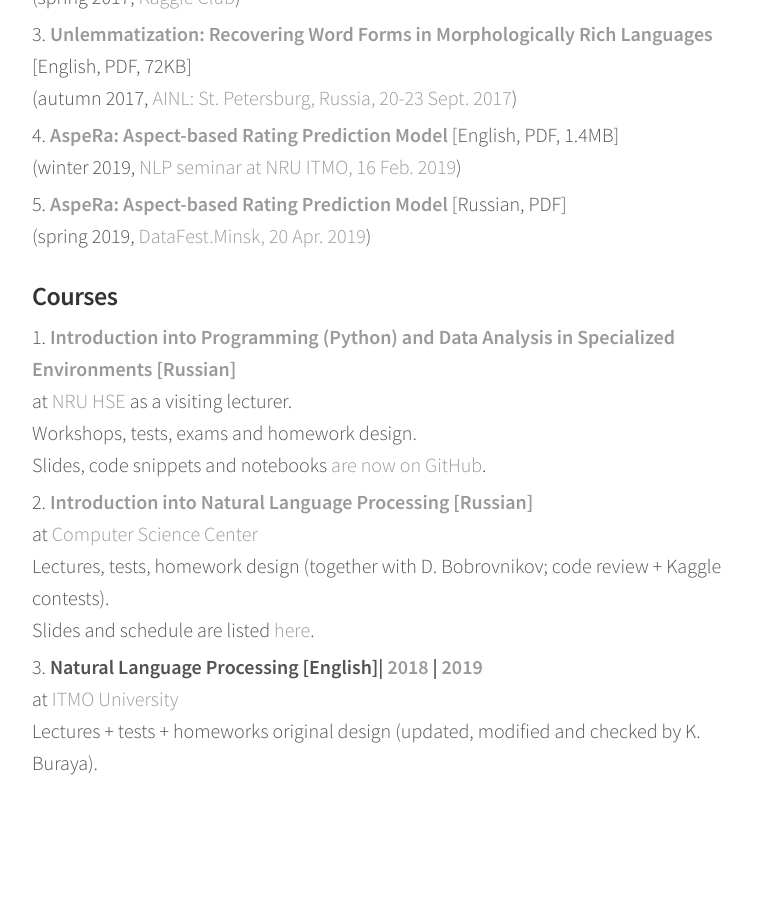
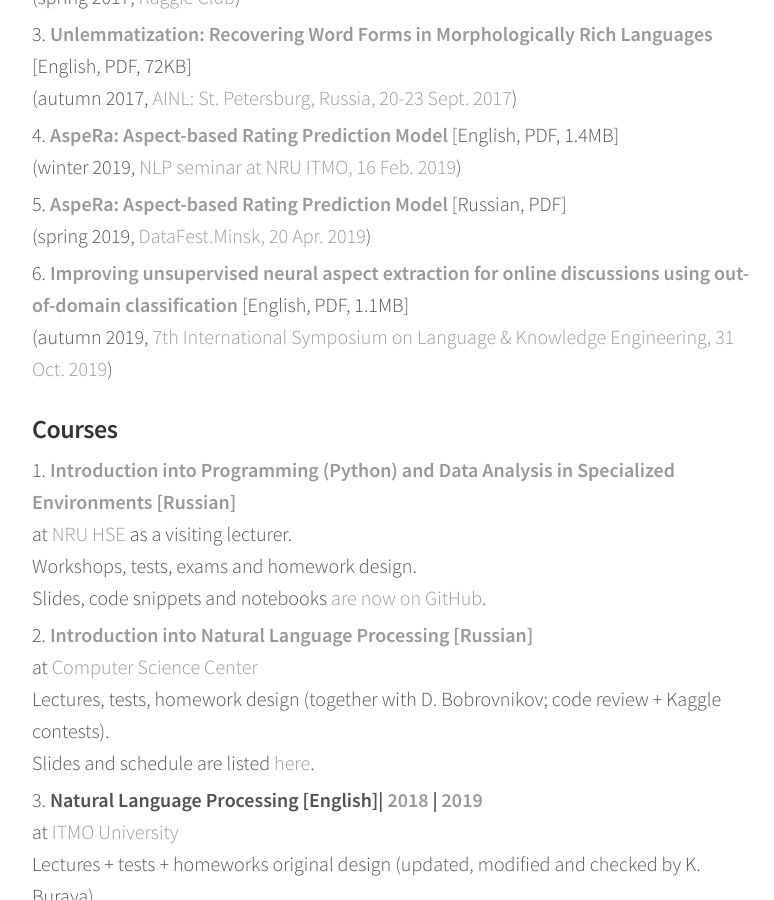
Before and after one commit to alexeyev/alexeyev.github.io, a Jekyll site: the page built from blahblahblah.html, in a window 1280 px wide and 900 px high, scrolled down 1406 px. Shown: the whole window, without its empty margins (248-1022 px from the left). Built offline with Jekyll 4.4.1, drawn with Linux system fonts in a browser that asks for light colours.

Commit message:
Adding LKE

```diff
--- a/blahblahblah.html
+++ b/blahblahblah.html
@@ -58,6 +58,9 @@ layout: default
 	<li><b><a href="/pdf/Alekseev_AspeRa_DATAFEST.pdf">AspeRa: Aspect-based Rating Prediction Model</a></b>
 		[Russian, PDF]
 		<br>(spring 2019, <a href="https://datafest.by/">DataFest.Minsk, 20 Apr. 2019</a>)
+	<li><b><a href="/pdf/Alekseev_LKE2019.pdf">Improving unsupervised neural aspect extraction for online discussions using out-of-domain classification</a></b>
+		[English, PDF, 1.1MB]
+		<br>(autumn 2019, <a href="https://lkesymposium.tudublin.ie/">7th International Symposium on Language & Knowledge Engineering, 31 Oct. 2019</a>)
 
 
     </ol>
```
Also changed, not shown: 1 other file.
